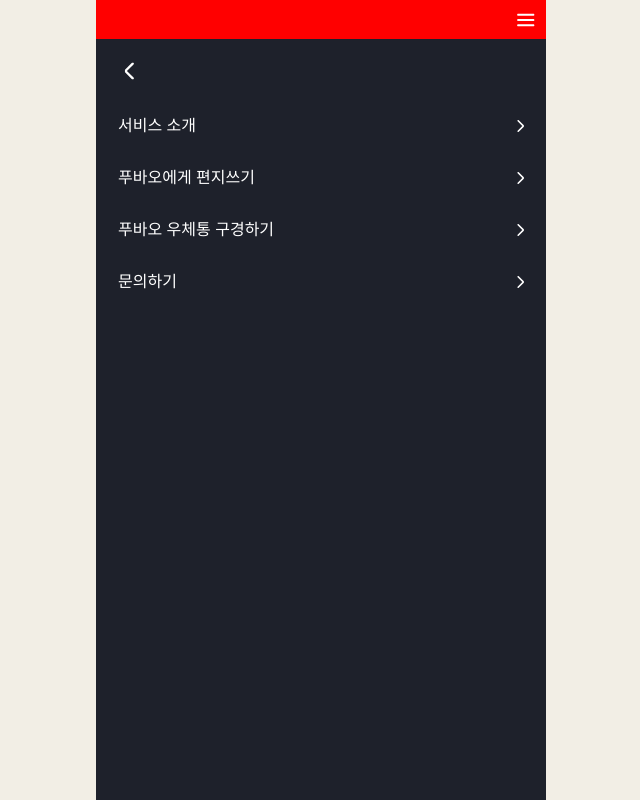
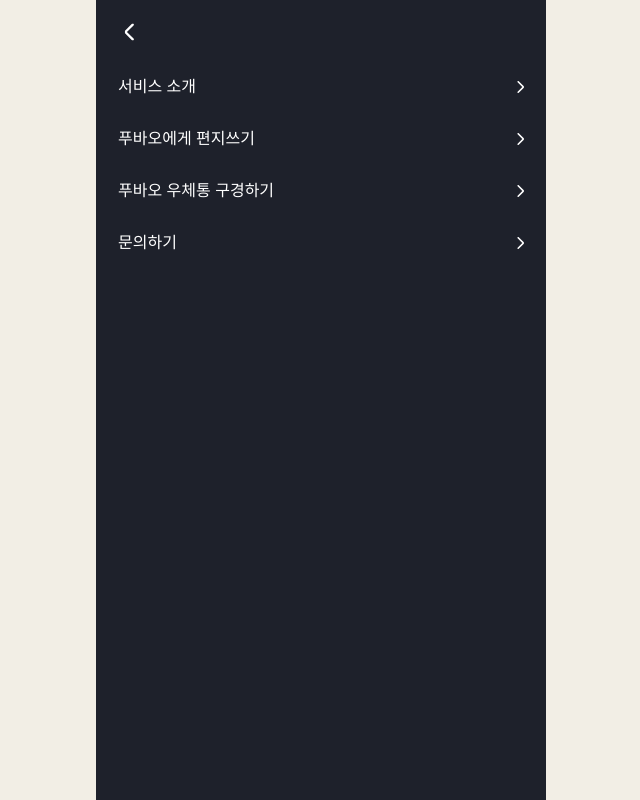
Before and after one commit to YouAndMyFuBao/fubao-client, a Next.js app: page /home in a window 1280 px wide. Both pictures are taken after a click on the picture 844 px from the left and 19 px from the top of the page. Shown: the whole page, without its empty margins (319-959 px from the left). Built offline with nearby package versions, Linux system fonts and the light colour scheme.

Commit message:
:zap: Navigation Modal 애니메이션 구현

```diff
--- a/src/components/navigation-modal/navigation-modal.css.ts
+++ b/src/components/navigation-modal/navigation-modal.css.ts
@@ -3,7 +3,12 @@ import { css } from '@emotion/react';
 export const base = css({
   height: '100vh',
   background: '#1E212B',
-  zIndex: 1,
+  position: 'fixed',
+  top: 0,
+  zIndex: 10,
+  width: '100%',
+  minWidth: '390px',
+  maxWidth: '450px',
   padding: '22px',
   color: 'white',
 });
--- a/src/components/navigation-modal/navigation-modal.tsx
+++ b/src/components/navigation-modal/navigation-modal.tsx
@@ -1,3 +1,4 @@
+import { AnimatePresence, motion } from 'framer-motion';
 import * as navigationModal from './navigation-modal.css';
 import Image from 'next/image';
 import Link from 'next/link';
@@ -37,16 +38,35 @@ const navigationList: TabType[] = [
 ];
 
 export default function NavigationModal({ isOpen, onClose }: NavigationModalProps) {
-  if (!isOpen) return null;
   return (
+    <AnimatePresence>
+      {isOpen && (
+        <motion.div
+          initial={{ opacity: 0, y: 1000 }}
+          animate={{ opacity: 1, y: 0 }}
+          exit={{ opacity: 0, y: 1000 }}
+          transition={{ duration: 0.5, ease: 'easeInOut' }}
+        >
           <div css={navigationModal.base}>
             <header css={navigationModal.modalHeader}>
               <button css={navigationModal.modalCloseButton} onClick={onClose}>
-          <Image alt="exit-button" src="/assets/svgs/IconArrowBack.svg" width={18} height={18} />
+                <Image
+                  alt="exit-button"
+                  src="/assets/svgs/IconArrowBack.svg"
+                  width={18}
+                  height={18}
+                />
               </button>
             </header>
             {navigationList.map((tab: TabType) => (
-        <Link href={tab.name} key={tab.id} css={navigationModal.modalButton}>
+              <Link href={tab.name} key={tab.id}>
+                <motion.div
+                  initial={{ opacity: 0, y: 0 }}
+                  animate={{ opacity: 1, y: 0 }}
+                  // exit={{ opacity: 0, y: 1000 }}
+                  transition={{ duration: 1.3, ease: 'easeInOut' }}
+                  css={navigationModal.modalButton}
+                >
                   <p>{tab.title}</p>
                   <Image
                     alt="arrow-button"
@@ -54,8 +74,12 @@ export default function NavigationModal({ isOpen, onClose }: NavigationModalProp
                     width={12}
                     height={12}
                   />
+                </motion.div>
               </Link>
             ))}
           </div>
+        </motion.div>
+      )}
+    </AnimatePresence>
   );
 }
--- a/src/pages/home/_components/home-header.css.ts
+++ b/src/pages/home/_components/home-header.css.ts
@@ -1,13 +1,24 @@
 import { css } from '@emotion/react';
 
 export const base = css({
+  position: 'fixed',
+  top: 0,
+  left: 0,
+  display: 'flex',
+  justifyContent: 'center',
+  width: '100%',
+  zIndex: 0,
+});
+
+export const container = css({
   display: 'flex',
   justifyContent: 'flex-end',
   alignItems: 'center',
   padding: '10px 8px',
   height: '39px',
-  background: 'red',
-  zIndex: 0,
+  width: '100%',
+  minWidth: '390px',
+  maxWidth: '450px',
 });
 
 export const hamburger = css({
--- a/src/pages/home/_components/home-header.tsx
+++ b/src/pages/home/_components/home-header.tsx
@@ -17,6 +17,7 @@ export default function HomeHeader() {
   return (
     <>
       <header css={homeHeader.base}>
+        <div css={homeHeader.container}>
           <Image
             css={homeHeader.hamburger}
             alt="hamburger"
@@ -25,6 +26,7 @@ export default function HomeHeader() {
             height={26}
             onClick={openModal}
           />
+        </div>
       </header>
       <NavigationModal isOpen={isModalOpen} onClose={closeModal} />
     </>
```
Lines whose indentation alone changed are shown as unchanged.
